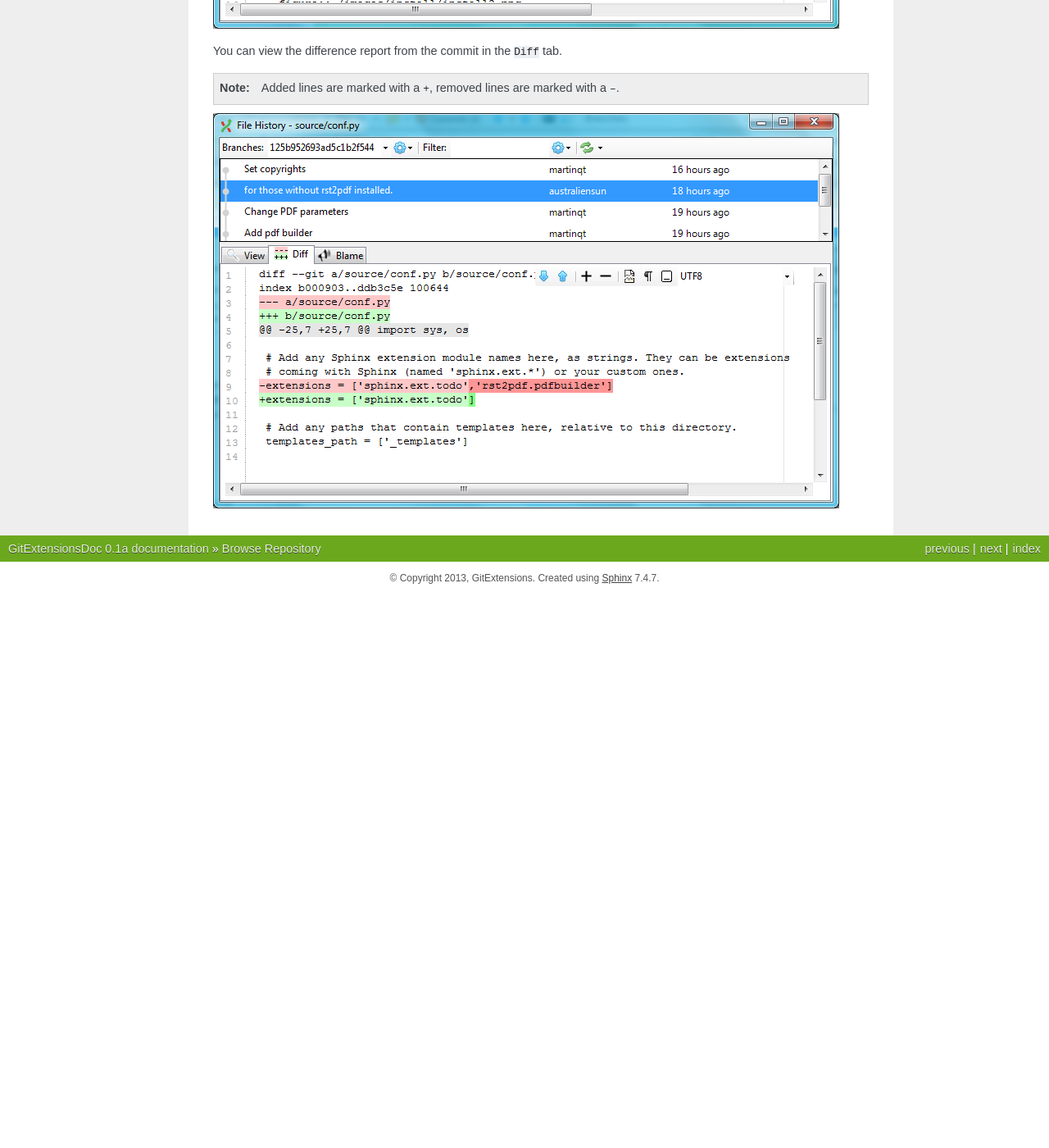
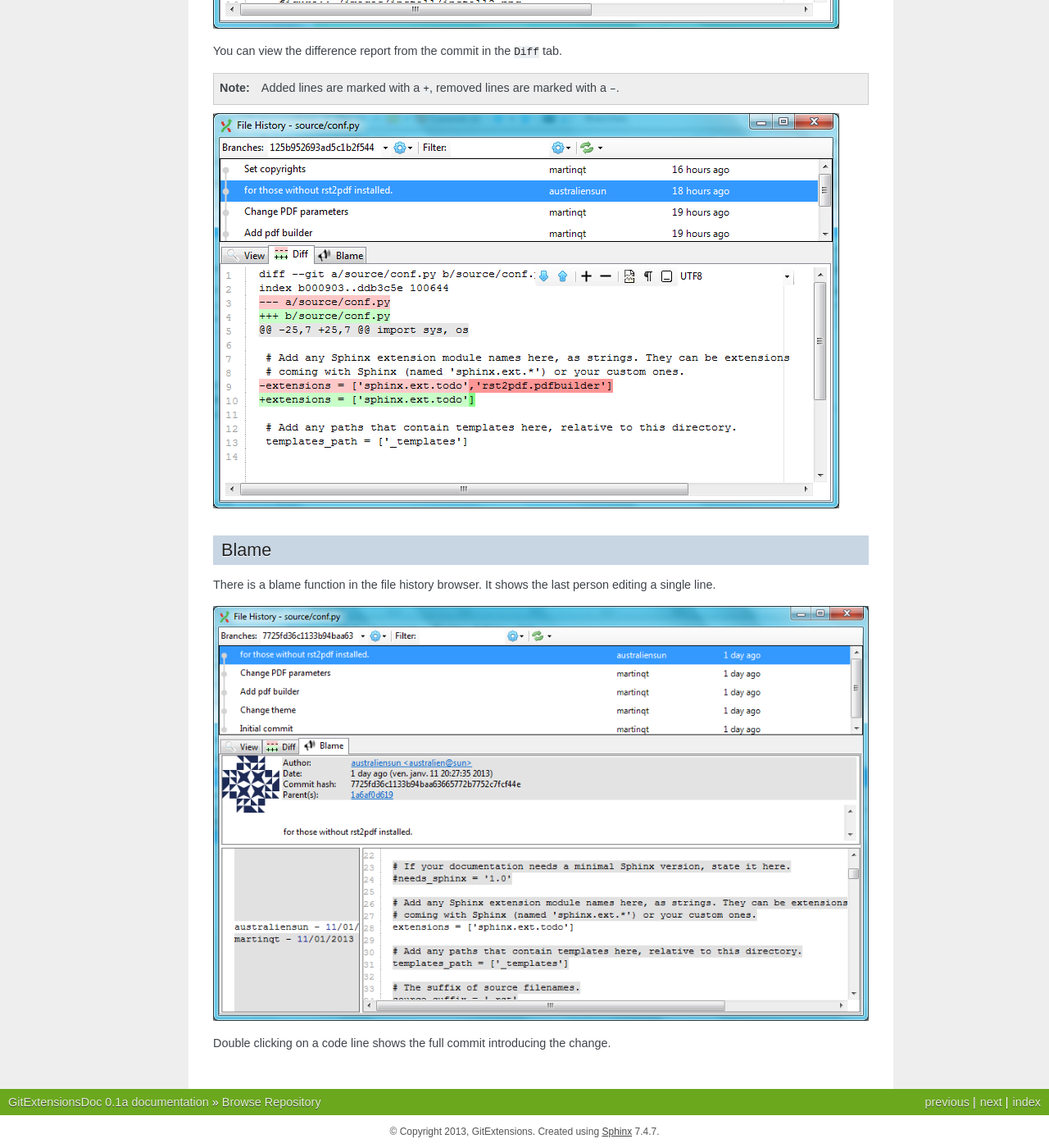
Before and after one commit to martinqt/GitExtensionsDoc, a Sphinx documentation site: the page built from source/browse_repository.rst, in a window 1280 px wide and 1400 px high, scrolled down 3304 px. Shown: the whole window at 82% size. Built offline with Sphinx 7.4.7, drawn with Linux system fonts in a browser that asks for light colours; before the commit the page ends 4029 px from its top, so only the background shows below that.

Commit message:
Port blame part
Complete browse repository section.

```diff
--- a/source/browse_repository.rst
+++ b/source/browse_repository.rst
@@ -49,3 +49,12 @@ You can view the difference report from the commit in the ``Diff`` tab.
     Added lines are marked with a ``+``, removed lines are marked with a ``–``.
 
 .. image:: /images/file_history_diff.png
+
+Blame
+-----
+
+There is a blame function in the file history browser. It shows the last person editing a single line.
+
+.. image:: /images/blame.png
+
+Double clicking on a code line shows the full commit introducing the change.
```
Also changed, not shown: progress.md (+2 -2 lines), source/images/blame.png (added).
